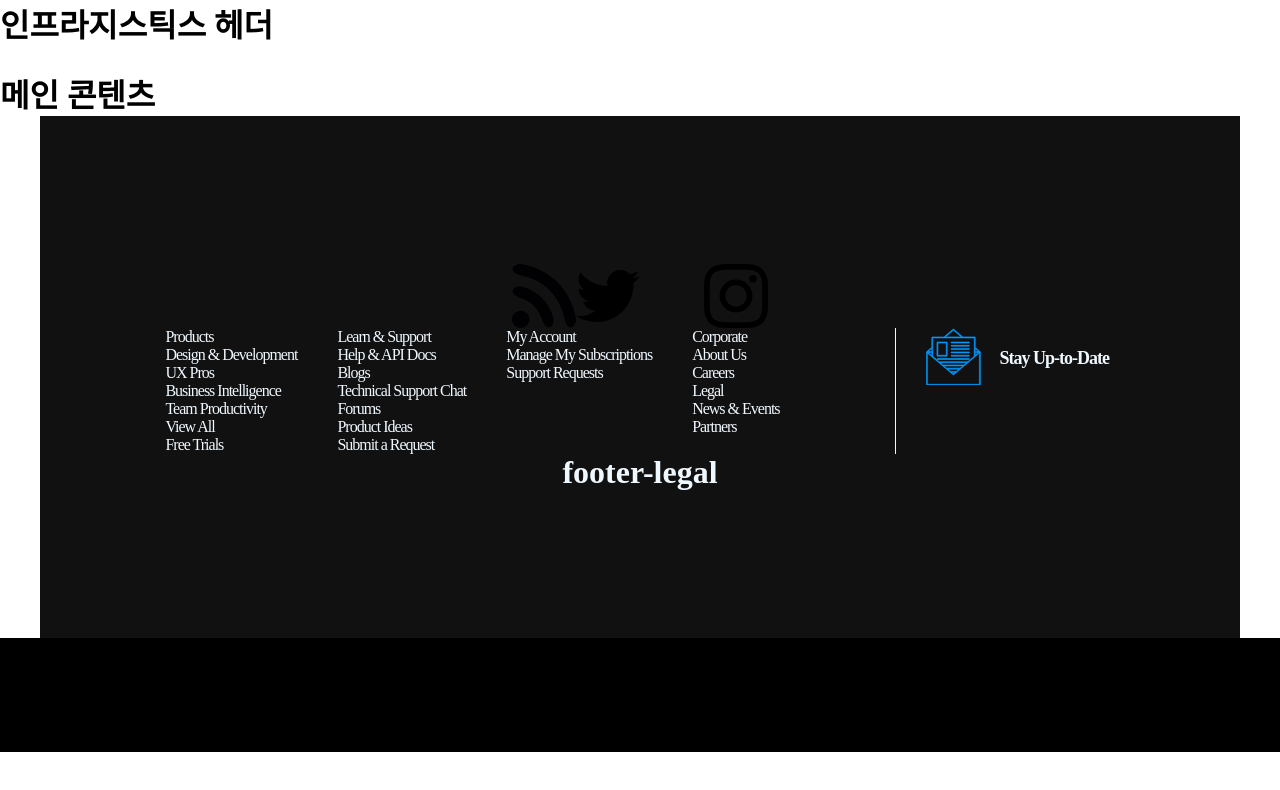
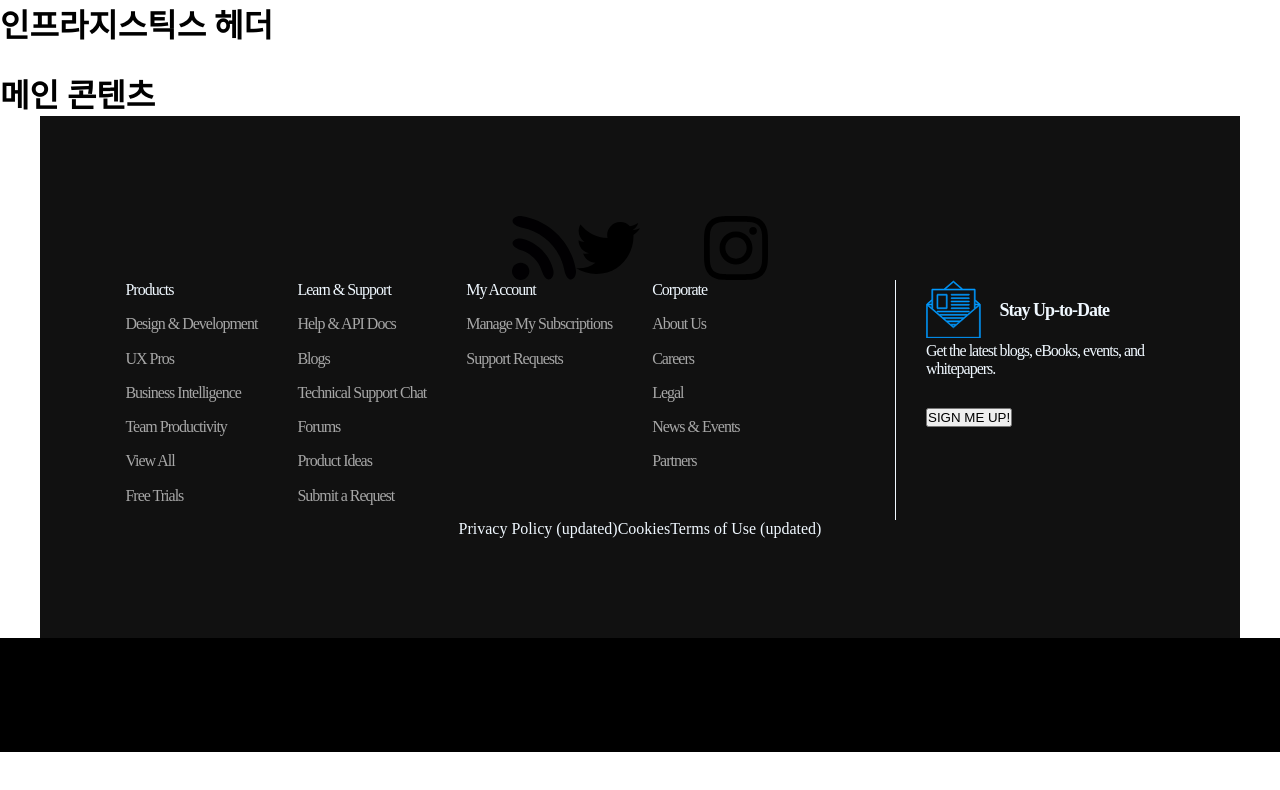
Before and after one commit to yoonk1228/VsCodeWorkSpace, a plain HTML site: page infragistics-clone/html/index.html in a window 1280 px wide. Drawn offline with Linux system fonts and the light colour scheme.

Commit message:
인프라지스틱스 클론작업 - footer

```diff
--- a/infragistics-clone/css/footer.css
+++ b/infragistics-clone/css/footer.css
@@ -46,8 +46,15 @@
     flex-direction: row;
 }
 
-#top-footer > .footer-wrap-link-news > .footer-menu-block > .footer-ui > .menu-list {
-    margin-left: 40px;
+#top-footer > .footer-wrap-link-news > .footer-menu-block > .footer-ui > .footer-menu-list li, .category {
+    line-height: 1.2em;
+    position: relative;
+    margin-bottom: 15px;
+    margin-right: 20px;
+}
+
+#top-footer > .footer-wrap-link-news > .footer-menu-block > .footer-ui > .footer-menu-list li > ul {
+    color: #a7a7a7;
 }
 
 #top-footer > .footer-wrap-link-news > .footer-news-block {
@@ -71,6 +78,16 @@
     font-weight: bold;
 }
 
-.footer-legal {
+#top-footer > .footer-wrap-legal {
+    width: 100%;
+    max-width: 980px;
+    /* css flex */
+    display: flex;
+    justify-content: center;
+}
 
+#top-footer > .footer-wrap-legal > .footer-ui > .footer-menu-list{
+    /* css flex */
+    display: flex;
+    flex-direction: row;
 }
--- a/infragistics-clone/html/index.html
+++ b/infragistics-clone/html/index.html
@@ -29,8 +29,8 @@
         <div class="footer-menu-block">
           <div class="footer-ui">
             <!-- 1번 -->
-            <ul class="menu-list">
-              <li class="menu-list-item">
+            <ul class="footer-menu-list">
+              <li class="footer-menu-list-item">
                 <div class="category">Products</div>
                 <ul>
                   <li>Design & Development</li>
@@ -43,8 +43,8 @@
               </li>
             </ul>
             <!-- 2번 -->
-            <ul class="menu-list">
-              <li class="menu-list-item">
+            <ul class="footer-menu-list">
+              <li class="footer-menu-list-item">
                 <div class="category">Learn & Support</div>
                 <ul>
                   <li>Help & API Docs</li>
@@ -57,8 +57,8 @@
               </li>
             </ul>
             <!-- 3번 -->
-            <ul class="menu-list">
-              <li class="menu-list-item">
+            <ul class="footer-menu-list">
+              <li class="footer-menu-list-item">
                 <div class="category">My Account</div>
                 <ul>
                   <li>Manage My Subscriptions</li>
@@ -67,8 +67,8 @@
               </li>
             </ul>
             <!-- 4번 -->
-            <ul class="menu-list">
-              <li class="menu-list-item">
+            <ul class="footer-menu-list">
+              <li class="footer-menu-list-item">
                 <div class="category">Corporate</div>
                 <ul>
                   <li>About Us</li>
@@ -91,13 +91,30 @@
                 <span class="newsLetter-text-h5">Stay Up-to-Date</span>
               </div>
             </div>
+            <!-- Stay Up-to-Date의 하단 내용 -->
             <div>
+              <p style="margin-bottom: 30px">Get the latest blogs, eBooks, events, and whitepapers.</p>
+              <button>SIGN ME UP!</button>
             </div>
           </div>
         </div>
       </div>
       <div class="footer-wrap-legal">
-        <h1>footer-legal</h1>
+        <div class="footer-ui">
+          <ul class="footer-menu-list">
+            <li>
+              <a>Privacy Policy</a>
+              <span>(updated)</span>
+            </li>
+            <li>
+              <a>Cookies</a>
+            </li>
+            <li>
+              <a>Terms of Use</a>
+              <span>(updated)</span>
+            </li>
+          </ul>
+        </div>
       </div>
     </footer>
     <footer id="bottom-footer">
```
